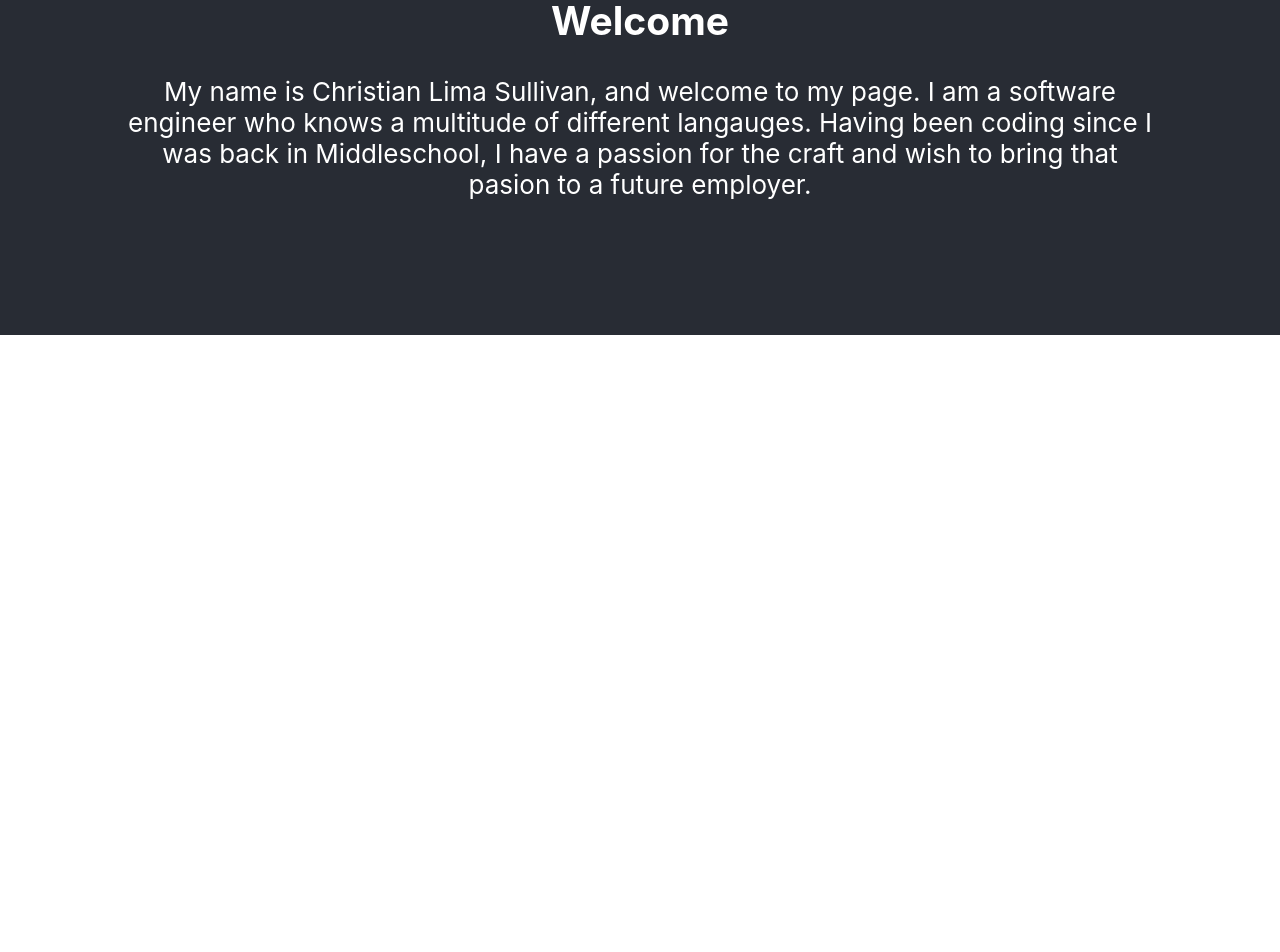
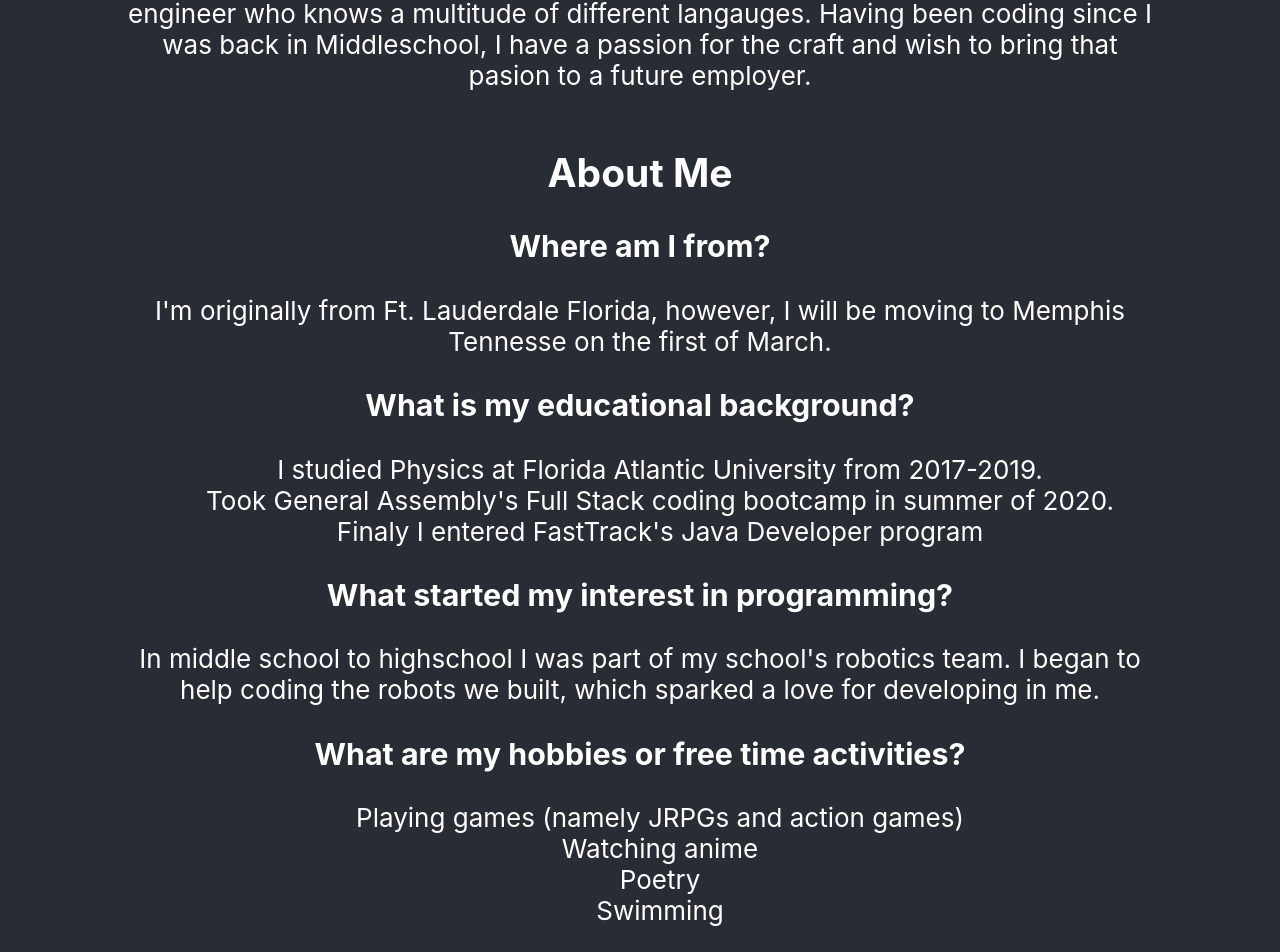
Before and after one commit to ACoolCat/react-assignment-portfolio-ACoolCat, a React (Create React App) app in the folder portfolio/: page / in a window 1280 px wide. Shown: the part 465-1417 px from the top of the page. Before the commit the page ends 800 px from the top, so only its background shows below. Built offline with nearby package versions, Linux system fonts and the light colour scheme.

Commit message:
About me

```diff
--- a/portfolio/src/App.js
+++ b/portfolio/src/App.js
@@ -1,6 +1,7 @@
 import logo from './logo.svg';
 import './App.css';
 import Bio from './bio/bio.js';
+import Story from './story/story.js'
 
 
 
@@ -13,6 +14,7 @@ function App() {
       <header className="App-header">
         <img src={logo} className="App-logo" alt="logo" />
         <Bio/>
+        <Story/>
       </header>
     </div>
   );
--- a/portfolio/src/bio/bio.css
+++ b/portfolio/src/bio/bio.css
@@ -2,3 +2,7 @@
   text-align: center;
   width: 80vw;
 }
+
+.container ul{
+  list-style: none;
+}
--- /dev/null
+++ b/portfolio/src/story/story.js
@@ -0,0 +1,29 @@
+function Story() {
+
+  return (
+    <div className="Story">
+        <h2>About Me</h2>
+        <div className="container">
+        <h3>Where am I from?</h3>
+        <p> I'm originally from Ft. Lauderdale Florida, however, I will be moving to Memphis Tennesse on the first of March.</p>
+        <h3>What is my educational background?</h3>
+         <ul>
+          <li>I studied Physics at Florida Atlantic University from 2017-2019.</li>
+          <li>Took General Assembly's Full Stack coding bootcamp in summer of 2020.</li>
+          <li>Finaly I entered  FastTrack's Java Developer program</li>
+         </ul>
+         <h3>What started my interest in programming?</h3>
+         <p>In middle school to highschool I was part of my school's robotics team. I began to help coding the robots we built, which sparked a love for developing in me. </p>
+         <h3>What are my hobbies or free time activities?</h3>
+         <ul>
+          <li>Playing games (namely JRPGs and action games)</li>
+          <li>Watching anime</li>
+          <li>Poetry</li>
+          <li>Swimming</li>
+         </ul>
+         </div>
+    </div>
+  );
+}
+
+export default Story;
```
